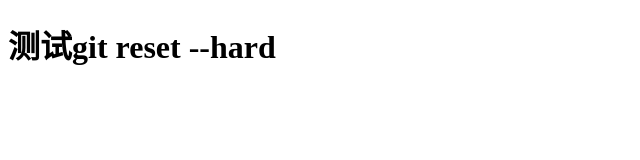
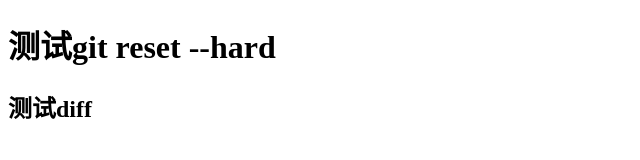
Before and after one commit to Ocean490724726/git-10-16, a plain HTML site: page index.html in a window 1280 px wide. Shown: the whole page, without its empty margins (0-640 px from the left). Drawn offline with Linux system fonts and the light colour scheme.

Commit message:
提交修改index.html

```diff
--- a/index.html
+++ b/index.html
@@ -3,5 +3,6 @@
 	<head></head>
 	<body>
 		<h1>测试git reset --hard</h1>
+		<h2>测试diff</h2>
 	</body>
 </html>
```
